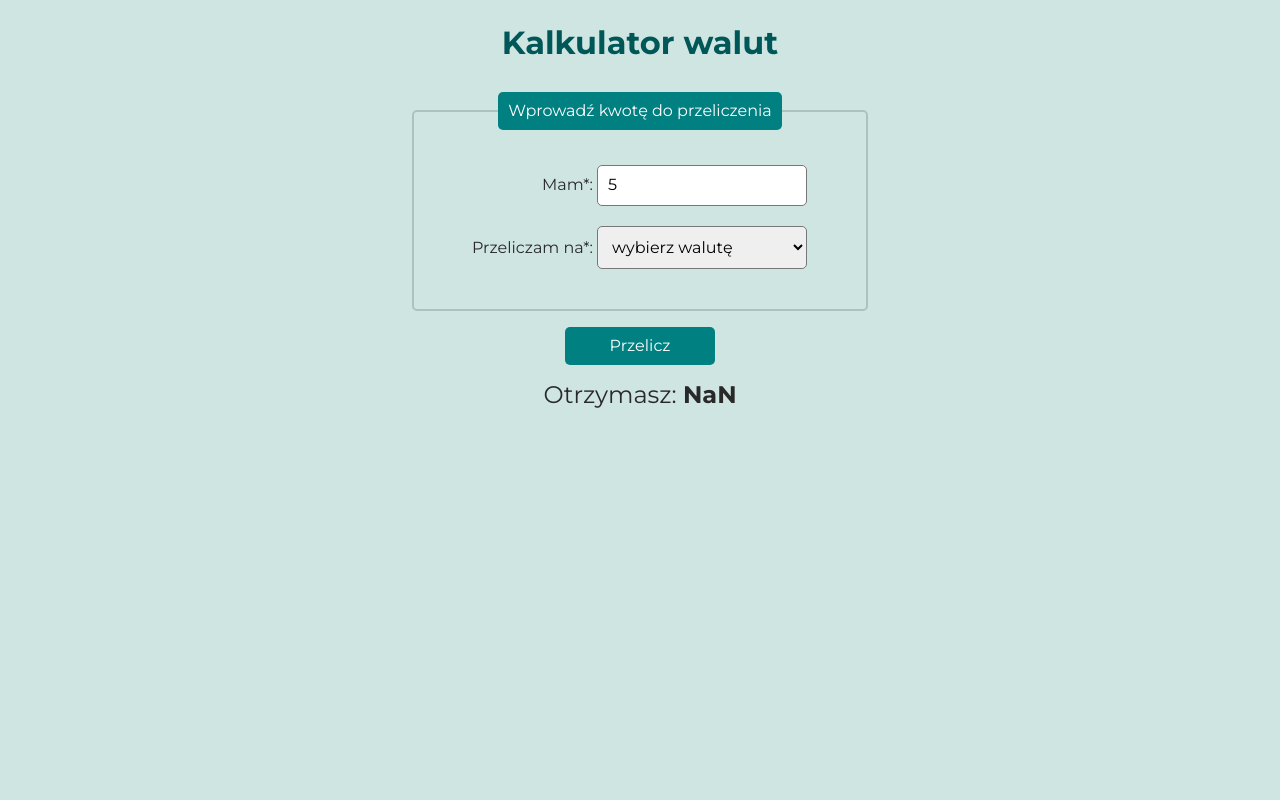
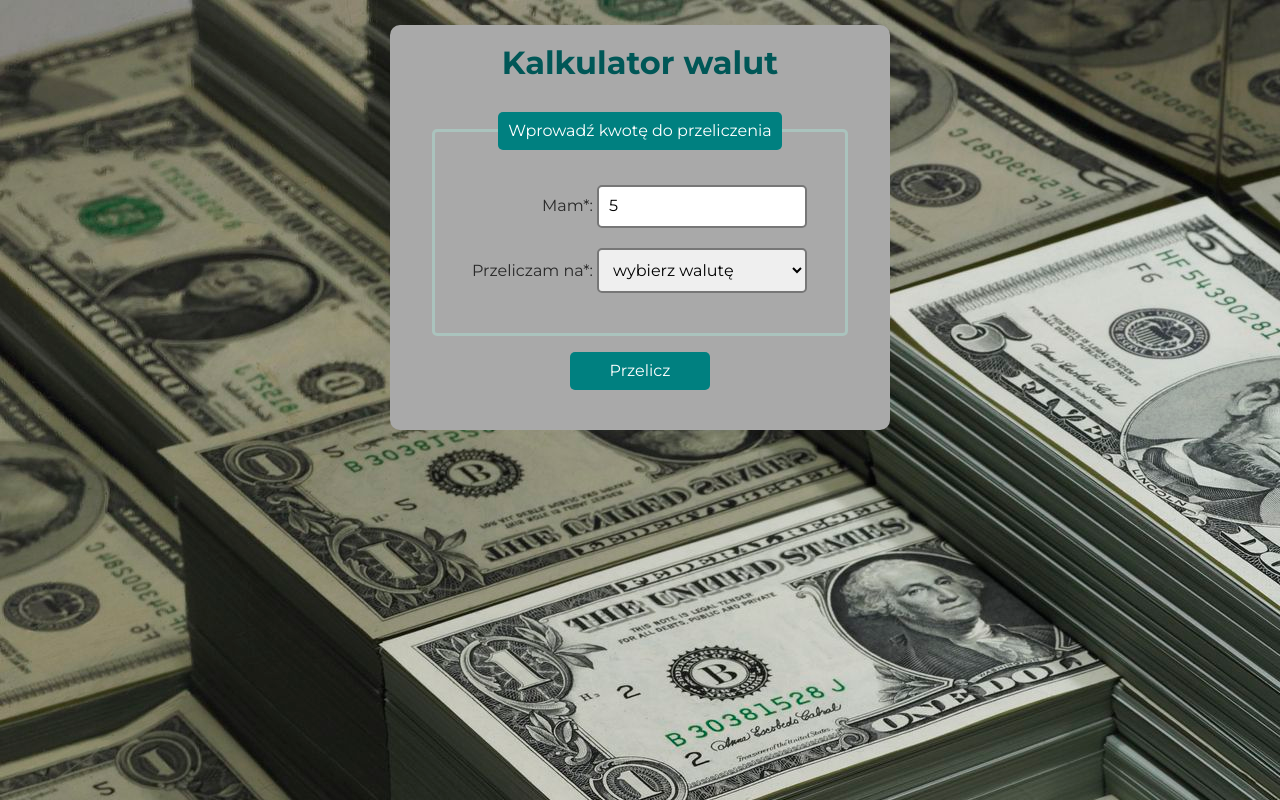
Before and after one commit to RadekBubienko/carrency-converter, a plain HTML site: page index.html in a window 1280 px wide. Both pictures are taken after typing "5" into the empty fields and a click on the button "Przelicz". Drawn offline with nearby package versions, Linux system fonts and the light colour scheme.

Commit message:
rebuilding script.js, changes in index.html and css

```diff
--- a/css/container.css
+++ b/css/container.css
@@ -1,5 +1,8 @@
 .container {
+    background-color:darkgray;
     max-width: 500px;
     margin: 25px auto 0;
-    padding: 0 20px;
+    padding: 20px 40px;
+    border-radius: 10px;
+
 }
--- a/css/form.css
+++ b/css/form.css
@@ -4,21 +4,24 @@
     display: inline-block;
     text-align: right;
 }
+
 .form__field {
-    border: 1px solid #ccc;
+    border: 2px solid #ccc;
     padding: 10px;
     width: 100%;
     max-width: 210px;
     border-radius: 5px;
     margin: 0px 5px 20px 0px;
 }
+
 .form__field:required {
     border-color: #777;
 }
+
 .form__button {
     text-align: center;
     width: 33.3333333333%;
-    max-width: 150px;
+    max-width: 160px;
     border: none;
     background-color: #008080;
     color: white;
@@ -27,14 +30,17 @@
     margin: 15px auto;
     display: block;
 }
+
 .form__button:hover {
     background-color: #005757;
 }
+
 .form__fieldset {
-    border: 2px solid #aac3bd;
+    border: 3px solid #aac3bd;
     padding: 20px;
     border-radius: 5px;
 }
+
 .form__legend {
     background-color: #008080;
     color: white;
@@ -42,10 +48,11 @@
     padding: 10px;
     margin-bottom: 15px;
 }
+
 .result {
     text-align: center;
-    margin: 15px auto;
+    margin: 20px auto;
     font-size: 24px;
-    max-width: 300px;
+    max-width: 400px;
     width: 100%;
 }
--- a/css/style.css
+++ b/css/style.css
@@ -9,6 +9,7 @@ html {
 
 .body {
     background-color: #cfe5e2;
+    background-image: url("../images/dollars.jpg");
     text-align: center;
     margin: 0;
     color: #292929;
@@ -17,4 +18,5 @@ html {
 .header {
     color: #005757;
     margin-bottom: 30px;
+    margin-top: 0px;
 }
--- a/index.html
+++ b/index.html
@@ -32,7 +32,7 @@
                   <span class="form__labelText">
                      Mam*:
                   </span>
-                  <input name="amount" class="form__field js-amount" type="number" min="1" step="any" placeholder="wprowadź kwotę w PLN" required>
+                  <input name="amount" class="form__field js-amount" type="number" min="1" step="any" placeholder="kwota w PLN" required>
                </label>
 
 
@@ -42,9 +42,9 @@
                   </span>
                   <select name="currency" class="form__field js-currency" type="select" required>
                      <option selected>wybierz walutę</option>
-                     <option value="4.9550">EUR (euro)</option>
-                     <option value="5.0050">USD (dolar amerykański)</option>
-                     <option value="5.7550">GBP (funt brytyjski)</option>
+                     <option value="EUR">Euro</option>
+                     <option value="USD">Dolar amerykański</option>
+                     <option value="GBP">Funt brytyjski</option>
                   </select>
                </label>
 
@@ -53,7 +53,7 @@
             <button class="form__button">Przelicz</button>
          </p>
       </form>
-      <p class="result">Otrzymasz: <strong class="js-result">N/A</strong></p>
+      <p class="result"><span class="js-result"></span></p>
    </main>
 </body>
 
--- a/js/script.js
+++ b/js/script.js
@@ -1,17 +1,42 @@
-console.log("Hello Developers! Nice to see You!")
+{
+    console.log("Hello Developers! Nice to see You!");
 
-let amountElement = document.querySelector(".js-amount");
-let currencyElement = document.querySelector(".js-currency");
-let formElement = document.querySelector(".js-form");
-let resultElement = document.querySelector(".js-result");
+    const calculateResult = (amount, currency) => {
+        const rateEUR = 4.5585;
+        const rateUSD = 4.9590;
+        const rateGBP = 5.0595;
 
-formElement.addEventListener("submit", (event) => {
-    event.preventDefault();
+        switch (currency) {
+            case "EUR":
+                return amount / rateEUR;
 
-    let amount = amountElement.value;
-    let currency = currencyElement.value;
+            case "USD":
+                return amount / rateUSD;
 
-    let result = amount / currency;
+            case "GBP":
+                return amount / rateGBP;
+        }
+    };
 
-    resultElement.innerText = result.toFixed(2);
-})
+    const init = () => {
+        const formElement = document.querySelector(".js-form");
+
+        formElement.addEventListener("submit", (event) => {
+            event.preventDefault();
+
+            const amountElement = document.querySelector(".js-amount");
+            const currencyElement = document.querySelector(".js-currency");
+            const resultElement = document.querySelector(".js-result");
+
+            const amount = +amountElement.value;
+            const currency = currencyElement.value;
+
+            const result = calculateResult(amount, currency);
+
+            resultElement.innerHTML = `${amount.toFixed(2)} PLN = <strong> ${result.toFixed(2)} ${currency}</strong>`;
+
+        });
+    };
+
+    init();
+}
```
